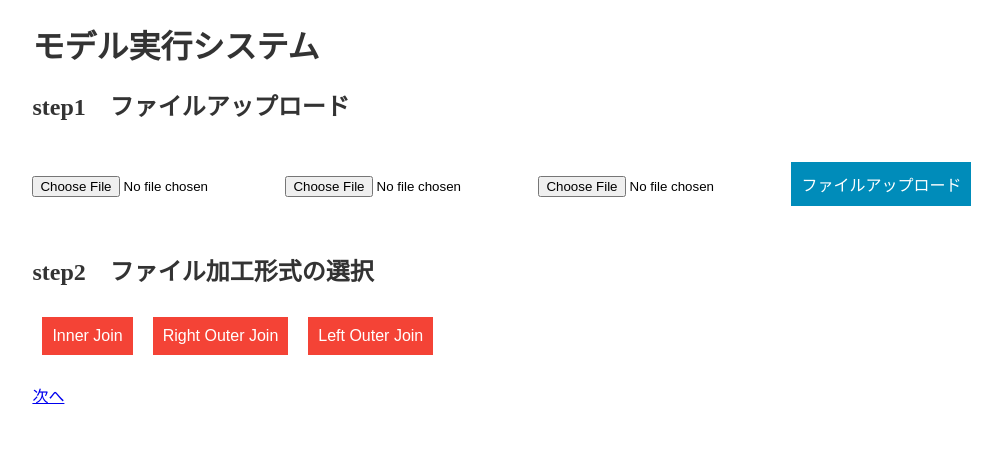
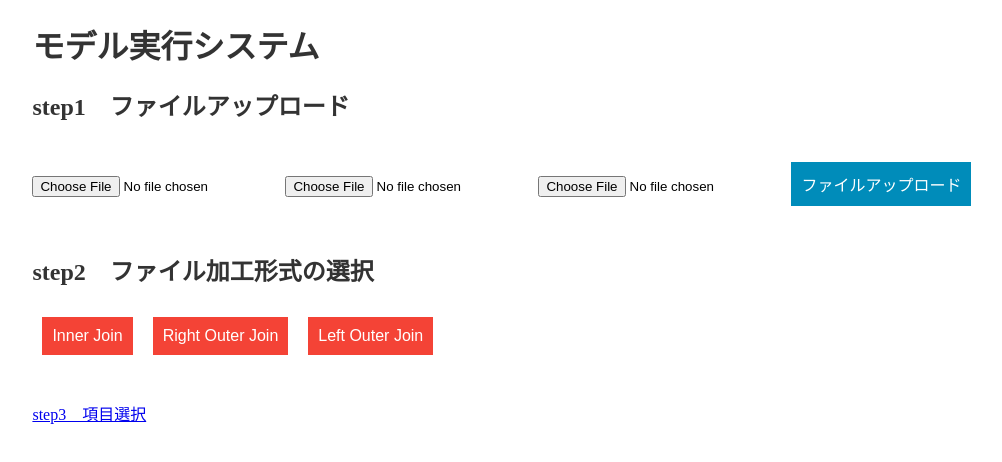
Before and after one commit to schwarzwald0906/-model-execution-System, a Next.js app in the folder frontend/: page / in a window 1280 px wide. Shown: the top 462 px of the page, without its empty margins (102-1104 px from the left). Built offline with nearby package versions, Linux system fonts and the light colour scheme.

Commit message:
微修正

```diff
--- a/frontend/pages/index.js
+++ b/frontend/pages/index.js
@@ -110,8 +110,9 @@ const FileUpload = () => {
           {message}
         </div>
       )}
+      <br />
       <Link legacyBehavior href="/columnSelector">
-        <a>次へ</a>
+        <a>step3　項目選択</a>
       </Link>
     </div>
   );
```
Also changed, not shown: 1 other file (tests, documents, lock files or other folders).
